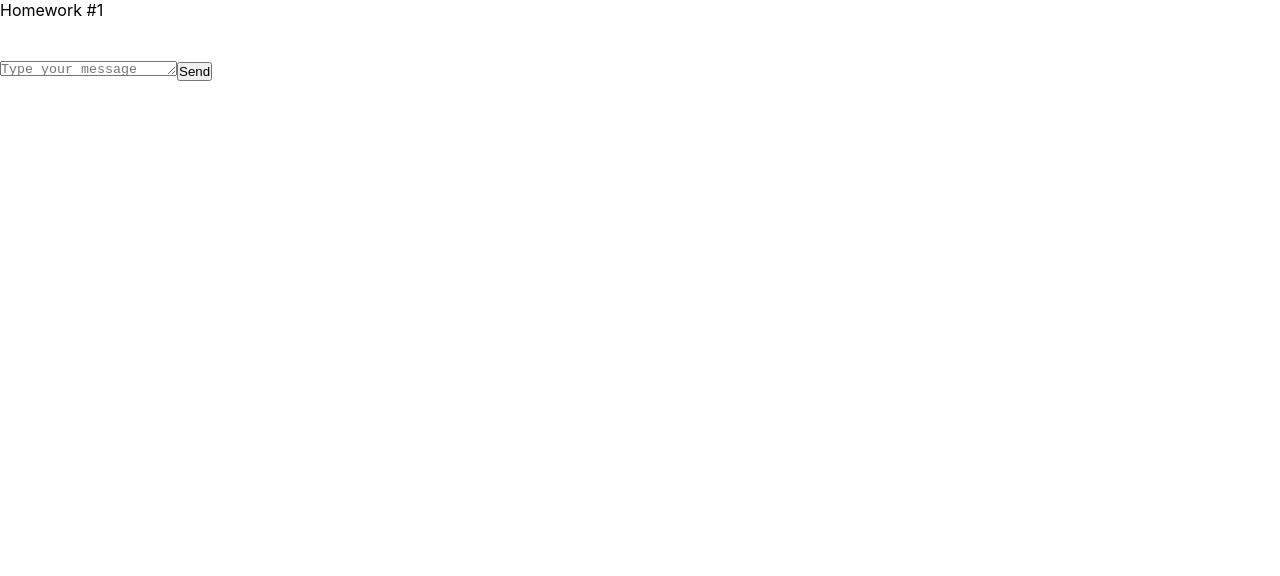
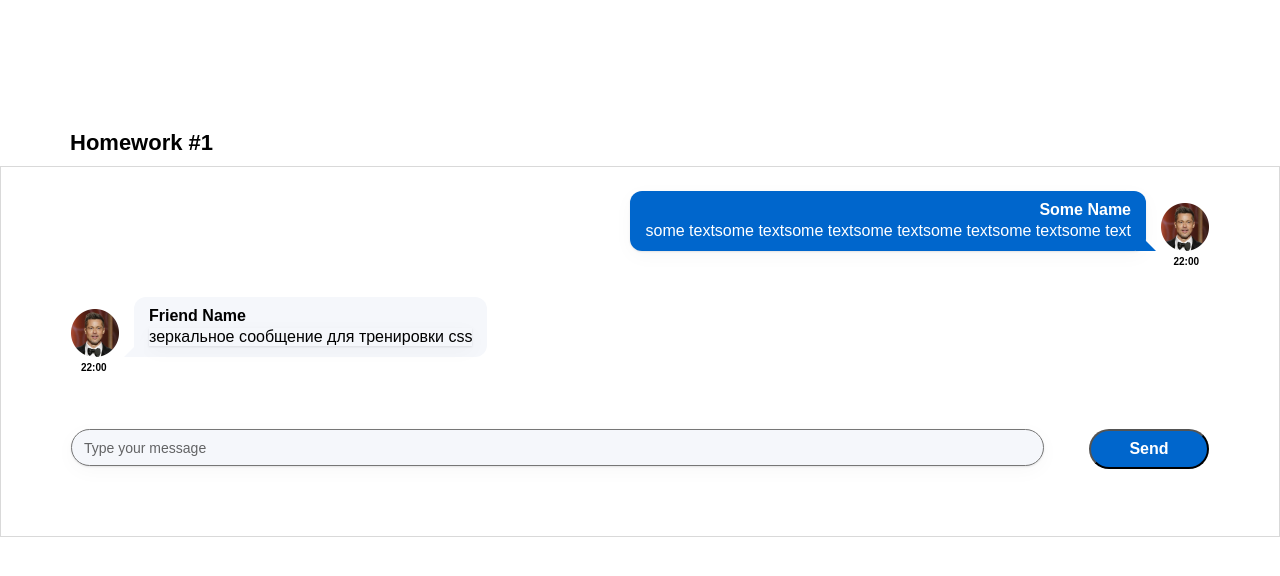
Before and after one commit to 1rko/sprint2_hw, a React (Create React App) app: page / in a window 1280 px wide. Shown: the top 576 px of the page. Built offline with nearby package versions, Linux system fonts and the light colour scheme.

Commit message:
Sprint2-HW1

```diff
--- a/src/index.css
+++ b/src/index.css
@@ -6,7 +6,7 @@
 
 body {
     margin: 0;
-    font-family: -apple-system, BlinkMacSystemFont, 'Segoe UI', 'Roboto',
+    font-family: 'Montserrat', sans-serif, -apple-system, BlinkMacSystemFont, 'Segoe UI', 'Roboto',
     'Oxygen', 'Ubuntu', 'Cantarell', 'Fira Sans', 'Droid Sans',
     'Helvetica Neue', sans-serif;
     -webkit-font-smoothing: antialiased;
--- a/src/s1-main/App.module.css
+++ b/src/s1-main/App.module.css
@@ -1,11 +1,17 @@
 .App {
     --header_height: 60px;
+
 }
 
 .hw {
-
+    padding: 24px 70px 32px 70px;
+    border: 1px solid #d9d9d9;;
 }
 
 .hwTitle {
-
+    font-family: 'Montserrat', sans-serif;
+    font-weight: 600;
+    font-size: 22px;
+    color: #000;
+    margin: 130px 0 10px 70px;
 }
--- a/src/s2-homeworks/hw01/friend-message/FriendMessage.module.css
+++ b/src/s2-homeworks/hw01/friend-message/FriendMessage.module.css
@@ -1,31 +1,58 @@
 .friendMessage {
-
+    margin-bottom: 30px;
 }
 
 .friendImageAndText {
-
+    display: flex;
+    align-items: end;
 }
 
 .friendImageAndText img {
-
+    height: 48px;
+    width: 48px;
 }
 
 .friendText {
-
+    display: inline-block;
+    position: relative;
+    max-width: 70%;
+    min-height: 60px;
+    padding: 10px 15px;
+    border-radius: 12px;
+    margin-left: 15px; /* Для хвостика */
+    background-color: #F5F7FB;
 }
 
 .friendText:after {
-
+    content: '';
+    position: absolute;
+    left: -10px;
+    bottom: 0;
+    width: 20px;
+    height: 20px;
+    background: inherit;
+    clip-path: polygon(100% 0, 0% 100%, 100% 100%);
 }
 
 .friendName {
-
+    font-family: 'Montserrat', sans-serif;
+    font-weight: 600;
+    font-size: 16px;
+    margin-bottom: 3px;
 }
 
 .friendMessageText {
-
+    font-family: 'Montserrat', sans-serif;
+    font-weight: 400;
+    font-size: 16px;
+    white-space: pre-wrap;
+    background-color: #F5F7FB;
+    box-shadow: 0 1px 2px 0 rgba(29, 33, 38, 0.1), 0 5px 20px 0 rgba(29, 33, 38, 0.03);
 }
 
 .friendTime {
-
+    font-family: 'Montserrat', sans-serif;
+    font-weight: 600;
+    font-size: 10px;
+    margin: 5px 0 0 10px;
 }
--- a/src/s2-homeworks/hw01/friend-message/FriendMessage.tsx
+++ b/src/s2-homeworks/hw01/friend-message/FriendMessage.tsx
@@ -1,8 +1,13 @@
 import React from 'react'
 import s from './FriendMessage.module.css'
+import {MessageType} from "../HW1";
+
+type Props = {
+    message: MessageType
+}
 
 // создать тип вместо any и отобразить приходящие данные
-const FriendMessage = (props: any) => {
+const FriendMessage = (props: Props) => {
     return (
         <div
             id={'hw1-friend-message-' + props.message.id}
@@ -12,7 +17,7 @@ const FriendMessage = (props: any) => {
                 <img
                     id={'hw1-friend-avatar-' + props.message.id}
                     // создаёт студент
-
+                    src={props.message.user.avatar}
                     //
                 />
                 <div className={s.friendText}>
@@ -21,7 +26,7 @@ const FriendMessage = (props: any) => {
                         className={s.friendName}
                     >
                         {/*создаёт студент*/}
-
+                        {props.message.user.name}
                         {/**/}
                     </div>
                     <pre
@@ -29,7 +34,7 @@ const FriendMessage = (props: any) => {
                         className={s.friendMessageText}
                     >
                         {/*создаёт студент*/}
-
+                        {props.message.message.text}
                         {/**/}
                     </pre>
                 </div>
@@ -39,7 +44,7 @@ const FriendMessage = (props: any) => {
                 className={s.friendTime}
             >
                 {/*создаёт студент*/}
-
+                {props.message.message.time}
                 {/**/}
             </div>
         </div>
--- a/src/s2-homeworks/hw01/message-sender/MessageSender.module.css
+++ b/src/s2-homeworks/hw01/message-sender/MessageSender.module.css
@@ -1,18 +1,52 @@
 .sendForm {
-
+    display: flex;
+    gap: 45px;
+    margin: 56px 0 35px;
 }
 
 .textarea {
+    resize: none; /* Запрет изменения размера */
+    overflow-y: hidden; /* Скрытие вертикального скролла */
+    white-space: nowrap; /* Запрет переноса строк */
+    height: 40px; /* Фиксированная высота как у input */
+    padding: 8px 12px; /* Отступы как у стандартного input */
+    border-radius: 20px; /* Скругление углов */
+    line-height: 1.5; /* Межстрочный интервал */
+    box-shadow: 0 1px 2px 0 rgba(29, 33, 38, 0.1), 0 5px 20px 0 rgba(29, 33, 38, 0.03);
+    background: #f5f7fb;
+    flex-grow: 1;
 
+    font-family: "Montserrat", sans-serif;
+    font-weight: 400;
+    font-size: 14px;
+    color: rgba(0, 0, 0, 0.6);
+}
+
+.textarea::placeholder {
+    font-family: "Montserrat", sans-serif;
+    font-weight: 400;
+    font-size: 14px;
+    color: rgba(0, 0, 0, 0.6);
 }
 
 .button {
-
+    border-radius: 20px;
+    width: 120px;
+    height: 40px;
+    background: #06c;
+    font-family: "Montserrat", sans-serif;
+    font-weight: 600;
+    font-size: 16px;
+    color: #fff;
 }
 
 .button:hover {
+    cursor: pointer;
+    position: relative;
+    transform: translateY(-1px);
+    transition: 0.3s ease-in-out;
+}
 
-}
 .button:active {
 
 }
--- a/src/s2-homeworks/hw01/message/Message.module.css
+++ b/src/s2-homeworks/hw01/message/Message.module.css
@@ -1,31 +1,72 @@
 .message {
+    margin-bottom: 30px;
+}
 
+.message:has(+ .message)  {
+    margin-bottom: 24px;
 }
 
 .imageAndText {
-
+    display: flex;
+    align-items: end;
+    justify-content: end;
+    flex-direction: row-reverse;
 }
 
 .imageAndText img {
-
+    height: 48px;
+    width: 48px;
 }
 
 .text {
-
+    position: relative;
+    max-width: 70%;
+    min-height: 60px;
+    padding: 10px 15px;
+    border-radius: 12px;
+    right: 15px; /* Для хвостика */
+    background-color: #0066CC;
+    box-shadow: 0 1px 2px 0 rgba(29, 33, 38, 0.1), 0 5px 20px 0 rgba(29, 33, 38, 0.03);
 }
 
 .text:after {
-
+    content: '';
+    position: absolute;
+    right: -10px;
+    bottom: 0;
+    width: 20px;
+    height: 20px;
+    background: inherit;
+    clip-path: polygon(0 0, 0% 100%, 100% 100%);
 }
 
 .name {
+    font-family: 'Montserrat', sans-serif;
+    font-weight: 600;
+    font-size: 16px;
+    color: #fff;
 
+    width: fit-content;
+    margin-left: auto;
+    margin-bottom: 3px;
 }
 
 .messageText {
-
+    font-family: 'Montserrat', sans-serif;
+    font-weight: 400;
+    font-size: 16px;
+    white-space: pre-wrap;
+    color: #fff;
 }
 
 .time {
+    position: relative;
+    margin-top: 5px;
+    margin-right: 10px;
+    margin-left: auto; /* Выталкивает вправо */
+    width: fit-content; /* Ширина по содержимому */
+    font-family: 'Montserrat', sans-serif;
+    font-weight: 600;
+    font-size: 10px;
 
 }
--- a/src/s2-homeworks/hw01/message/Message.tsx
+++ b/src/s2-homeworks/hw01/message/Message.tsx
@@ -1,8 +1,11 @@
 import React from 'react'
 import s from './Message.module.css'
+import {MessageContent, MessageType, User} from "../HW1";
 
 // нужно создать правильный тип вместо any
-export type MessagePropsType = any
+export type MessagePropsType = {
+    message: MessageType
+}
 
 // нужно отобразить приходящие данные
 const Message = (props: MessagePropsType) => {
@@ -12,25 +15,25 @@ const Message = (props: MessagePropsType) => {
                 <img
                     id={'hw1-avatar-' + props.message.id}
                     // создаёт студент
-
+                    src={props.message.user.avatar}
                     //
                 />
                 <div className={s.text}>
                     <div id={'hw1-name-' + props.message.id} className={s.name}>
                         {/*создаёт студент*/}
-
+                        {props.message.user.name}
                         {/**/}
                     </div>
                     <pre id={'hw1-text-' + props.message.id} className={s.messageText}>
                         {/*создаёт студент*/}
-
+                        {props.message.message.text}
                         {/**/}
                     </pre>
                 </div>
             </div>
             <div id={'hw1-time-' + props.message.id} className={s.time}>
                 {/*создаёт студент*/}
-
+                {props.message.message.time}
                 {/**/}
             </div>
         </div>
```
Also changed, not shown: src/s2-homeworks/hw01/HW1.tsx (+18 -4 lines), src/s1-main/App.tsx (line endings or trailing spaces).
